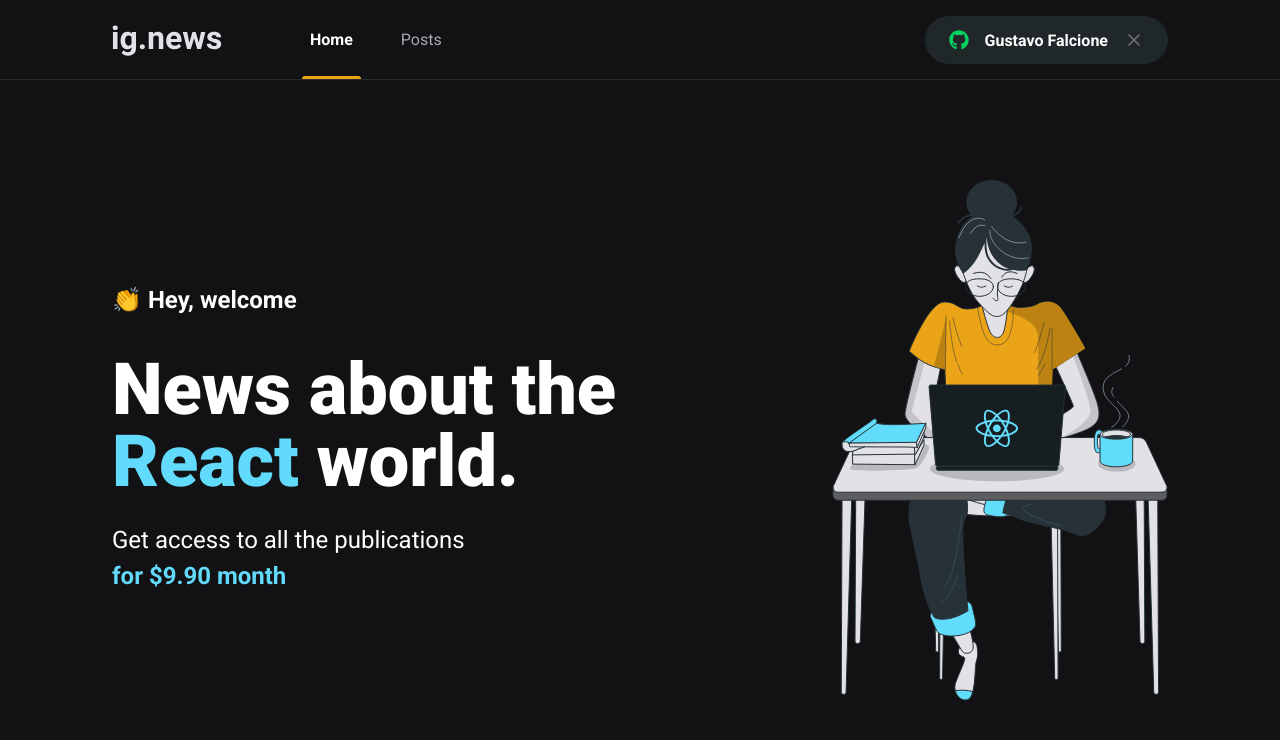
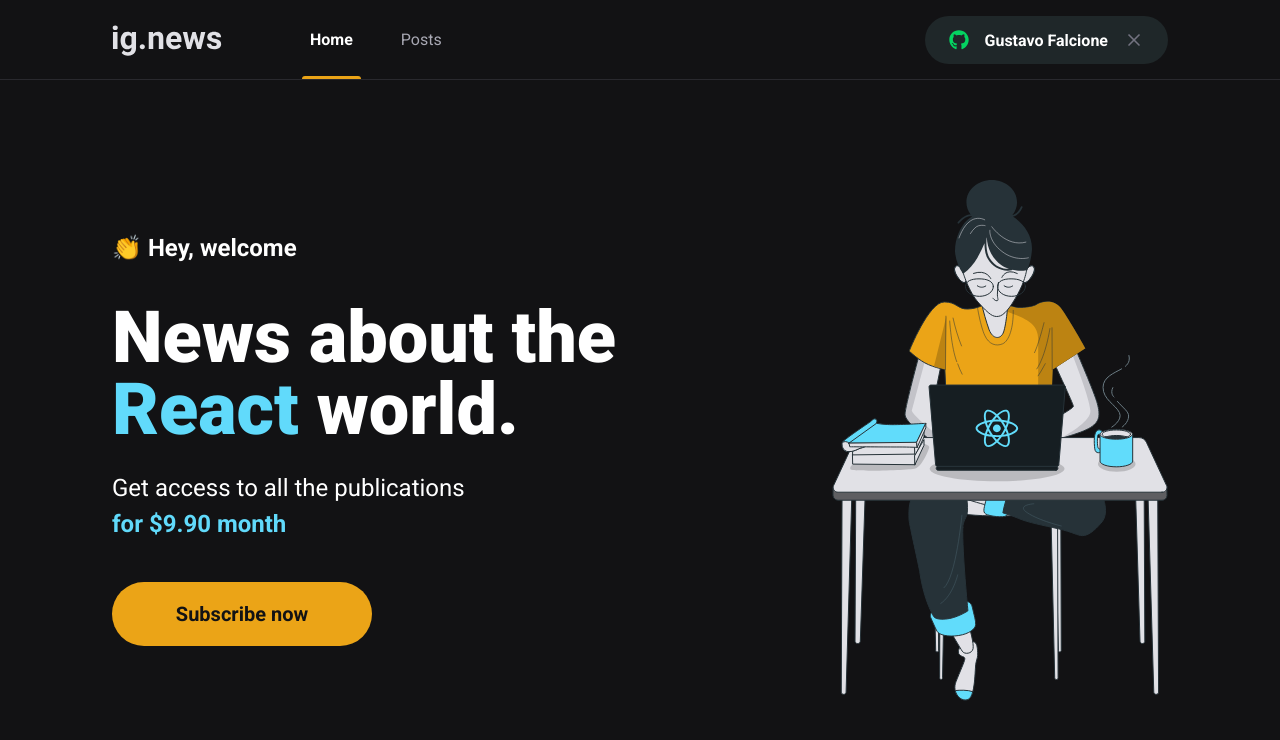
Before and after one commit to gustavofalcione/ignews, a Next.js app: page / in a window 1280 px wide. Shown: the top 740 px of the page. Built offline with nearby package versions, Linux system fonts and the light colour scheme.

Commit message:
Criando e componentizando o botao de subscribe

```diff
--- /dev/null
+++ b/src/components/SubscribeButton/index.tsx
@@ -0,0 +1,12 @@
+import styles from './styles.module.scss'
+
+export function SubscribeButton() {
+  return (
+    <button
+      type="button"
+      className={styles.subscribeButton}
+    >
+      Subscribe now
+    </button>
+  )
+}
--- /dev/null
+++ b/src/components/SubscribeButton/styles.module.scss
@@ -0,0 +1,20 @@
+.subscribeButton {
+  height: 4rem;
+  width: 260px;
+  border: 0;
+  border-radius: 2rem;
+  background: var(--yellow-500);
+  color: var(--grey-900);
+  font-size: 1.25rem;
+  font-weight: bold;
+
+  display: flex;
+  align-items: center;
+  justify-content: center;
+
+  transition: filter .2s;
+
+  &:hover {
+    filter: brightness(.8);
+  }
+}
--- a/src/pages/home.module.scss
+++ b/src/pages/home.module.scss
@@ -38,4 +38,8 @@
       font-weight: bold;
     }
   }
+
+  button {
+    margin-top: 2.5rem;
+  }
 }
--- a/src/pages/index.tsx
+++ b/src/pages/index.tsx
@@ -1,6 +1,7 @@
 import Head from 'next/head'
 import Image from 'next/image';
 import avatarSvg from '../../public/images/avatar.svg'
+import { SubscribeButton } from '../components/SubscribeButton';
 
 import styles from './home.module.scss'
 
@@ -18,6 +19,7 @@
           Get access to all the publications <br />
           <span>for $9.90 month</span>
         </p>
+        <SubscribeButton />
       </section>
       <Image src={avatarSvg} alt="Girl coding" />
     </main>
```
